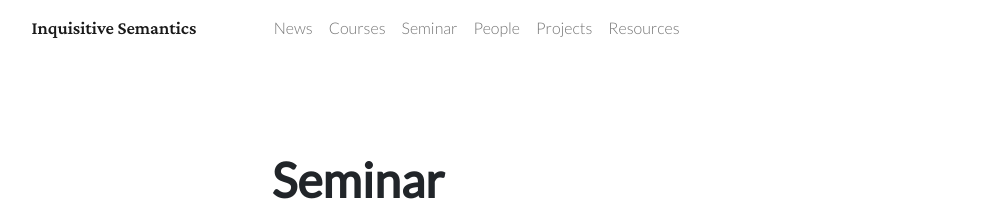
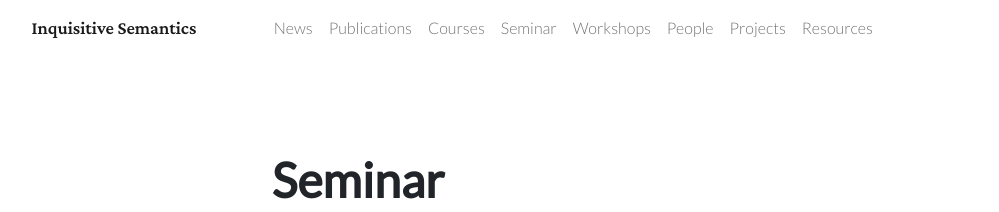
Before and after one commit to froelofs/inquisitive-semantics, a Jekyll site: the page built from seminar.html, in a window 1280 px wide. Shown: the top 212 px of the page, without its empty margins (140-1139 px from the left). Built offline with Jekyll 4.4.1, drawn with Linux system fonts in a browser that asks for light colours.

Commit message:
update navigation

```diff
--- a/_data/navigation.yml
+++ b/_data/navigation.yml
@@ -1,5 +1,7 @@
 - name: News
   link: /news.html
+- name: Publications
+  link: /publications.html
 - name: Courses
   link: /courses.html
   subs:
@@ -9,6 +11,8 @@
     link: /courses/amsterdam-2019.html
 - name: Seminar
   link: /seminar.html
+- name: Workshops
+  link: /workshops.html
 - name: People
   link: /people.html
 - name: Projects
--- a/_includes/footer.html
+++ b/_includes/footer.html
@@ -60,7 +60,7 @@
 
         <section class="mt-5">
           <h3 class="fs-5"><a href="{{ '/seminar.html' | relative_url }}">Seminars</a></h3>
-          {% assign seminarItems = site.data.seminars | sort: "date" %}
+          {% assign seminarItems = site.data.seminar | sort: "date" %}
           {% for item in seminarItems %}
             {% if forloop.index <= 2 %}
             <p>
--- a/seminar.html
+++ b/seminar.html
@@ -15,7 +15,7 @@ description: >
 ---
 
 {%- assign visitorsByYear = site.data.visitors2 | group_by_exp: "item", "item.start | date: '%Y'"  -%}
-{%- assign itemsByYear = site.data.seminars | group_by_exp: "item", "item.date | date: '%Y'"  -%}
+{%- assign itemsByYear = site.data.seminar | group_by_exp: "item", "item.date | date: '%Y'"  -%}
 {% for yearItems in itemsByYear %}
   {%- assign visitors = visitorsByYear | where: "name", yearItems.name | first -%}
 	<div class="news bg-white container-fluid mb-5 py-5">
```
Also changed, not shown: _data/seminar.yml (renamed from _data/seminars.yml).
